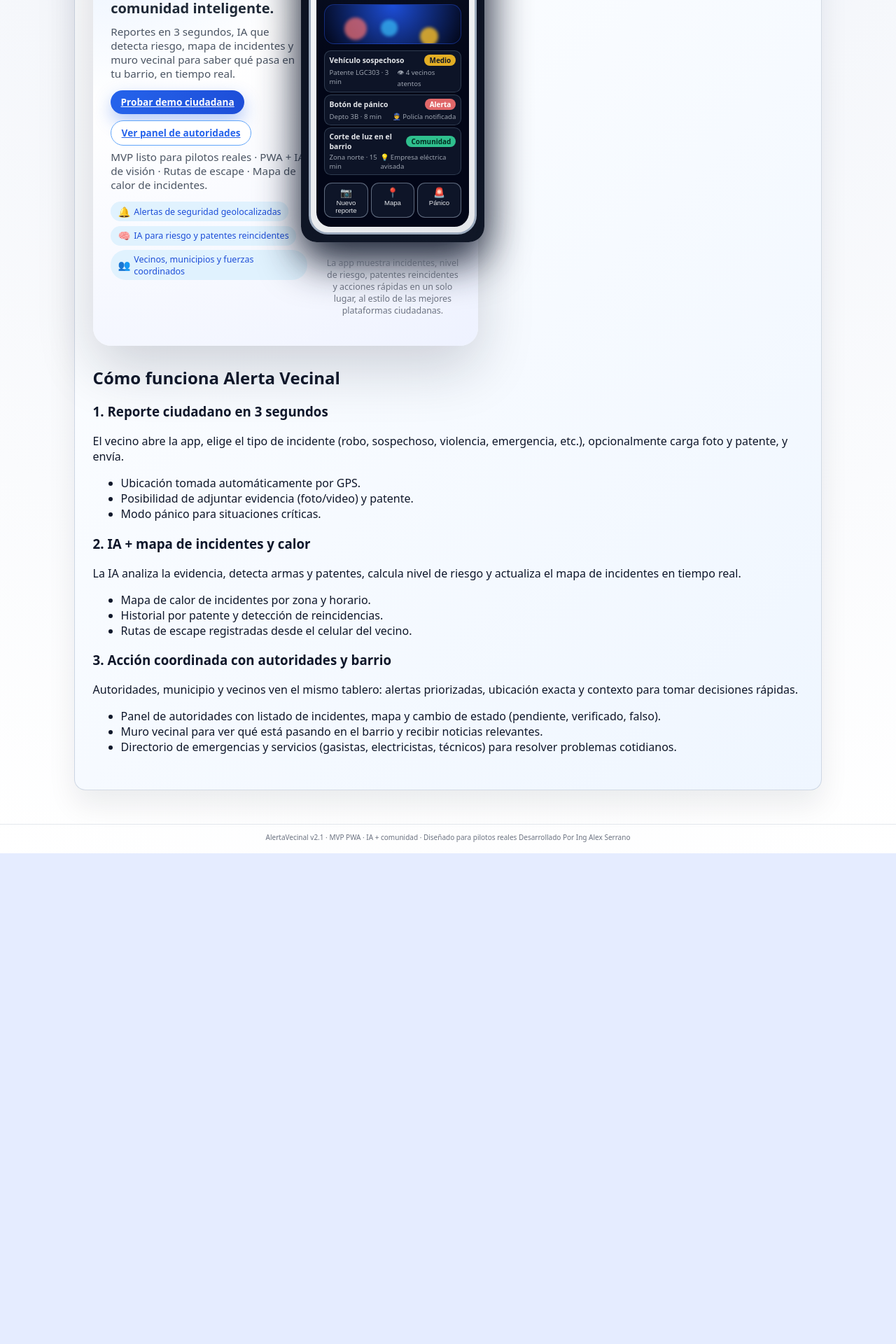
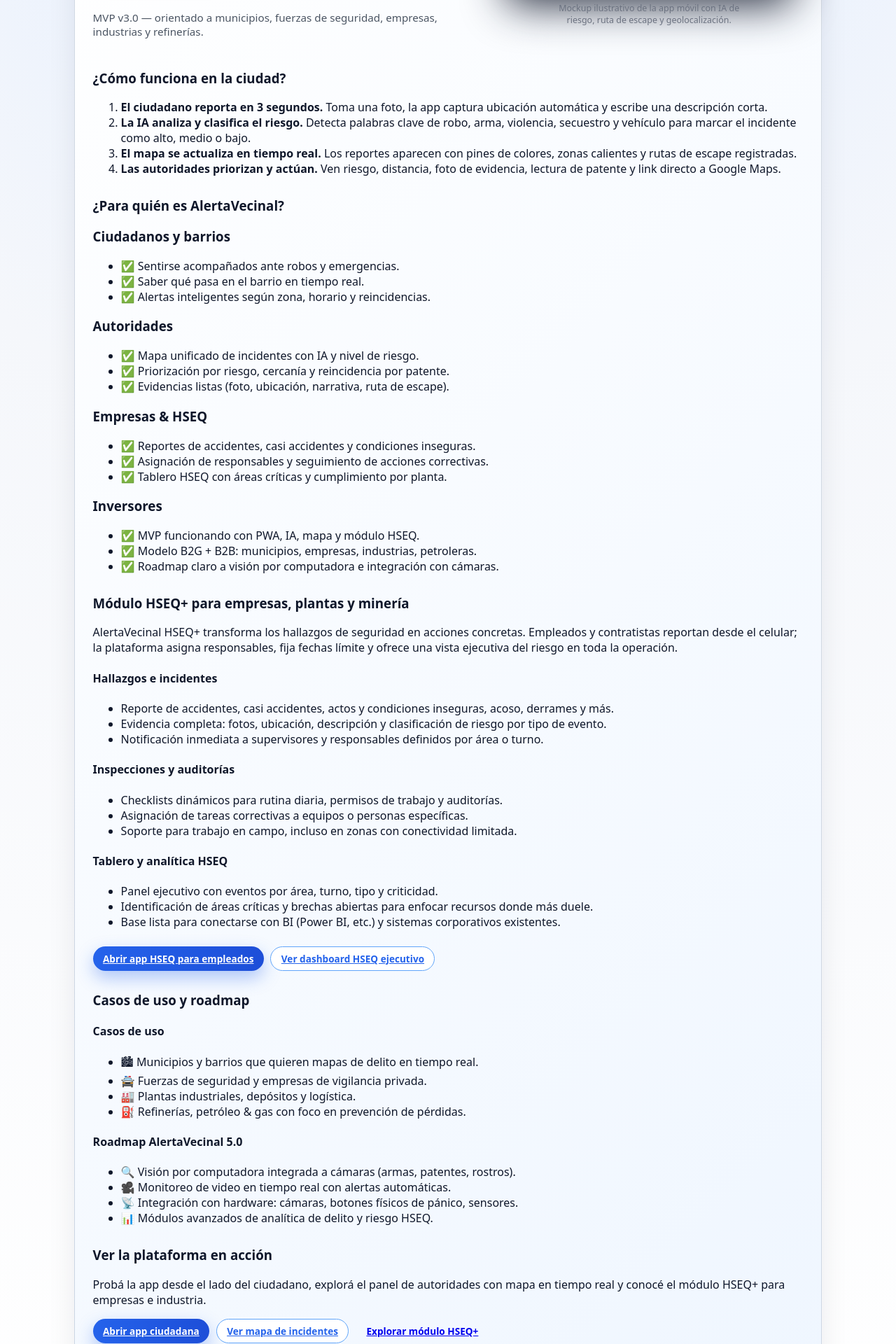
Before and after one commit to serranolash/Alerta_Vecinal_Frontend, a React (Vite) app: page / in a window 1280 px wide. Shown: the part 320-2240 px from the top of the page at 70% size. Before the commit the page ends 1539 px from the top, so only its background shows below. Built offline with nearby package versions, Linux system fonts and the light colour scheme.

Commit message:
Landing mejorada y menú HSEQ: app empleados + dashboard empresas

```diff
--- a/src/App.jsx
+++ b/src/App.jsx
@@ -39,7 +39,11 @@
               <Link to="/admin" className="nav-link">
                 Autoridades
               </Link>
-               {/* 🏭 Nuevo: acceso directo a módulo empresas */}
+               {/* 🏭 Nuevo: botón directo para que empleados reporten HSEQ */}
+              <Link to="/hseq" className="nav-link">
+                HSEQ reportes
+              </Link>
+              {/* 🏭 Nuevo: dashboard ejecutivo para empresas */}
               <Link to="/hseq/dashboard" className="nav-link">
                 HSEQ empresas
               </Link>
--- a/src/components/LandingPage.jsx
+++ b/src/components/LandingPage.jsx
@@ -1,7 +1,6 @@
 // src/components/LandingPage.jsx
 import React from 'react'
 import { Link } from 'react-router-dom'
-import PhoneMock from './PhoneMock'
 
 export default function LandingPage() {
   return (
@@ -9,16 +8,13 @@
       <div className="landing-shell">
         {/* HERO */}
         <section className="landing-hero">
-          <div className="landing-hero-grid">
-            {/* Texto principal */}
           <div className="landing-hero-text">
-              <h1>Alerta Vecinal</h1>
-              <h2>Seguridad vecinal + comunidad inteligente.</h2>
-              <p className="landing-hero-lead">
-                Reportes en 3 segundos, IA que detecta riesgo, mapa de incidentes y muro vecinal
-                para saber qué pasa en tu barrio, en tiempo real.
+            <h1>AlertaVecinal</h1>
+            <h2>La seguridad del futuro, en tu bolsillo y en tu planta.</h2>
+            <p>
+              Reportes en segundos, IA que detecta riesgo, mapa vivo de incidentes y un módulo HSEQ
+              para empresas y plantas industriales.
             </p>
-
             <div className="landing-hero-actions">
               <Link to="/app" className="btn btn-primary">
                 Probar demo ciudadana
@@ -26,92 +22,216 @@
               <Link to="/admin" className="btn btn-outline">
                 Ver panel de autoridades
               </Link>
+              <Link to="/hseq/dashboard" className="btn btn-ghost">
+                Solución empresas HSEQ+
+              </Link>
             </div>
             <p className="landing-hero-note">
-                MVP listo para pilotos reales · PWA + IA de visión · Rutas de escape · Mapa de calor
-                de incidentes.
+              MVP v3.0 — orientado a municipios, fuerzas de seguridad, empresas, industrias y
+              refinerías.
             </p>
+          </div>
 
-              {/* Mini features tipo SoSafe */}
-              <div className="landing-feature-row">
-                <div className="landing-feature-pill">
-                  <span className="pill-icon">🔔</span>
-                  Alertas de seguridad geolocalizadas
-                </div>
-                <div className="landing-feature-pill">
-                  <span className="pill-icon">🧠</span>
-                  IA para riesgo y patentes reincidentes
-                </div>
-                <div className="landing-feature-pill">
-                  <span className="pill-icon">👥</span>
-                  Vecinos, municipios y fuerzas coordinados
+          <div className="landing-hero-mockup">
+            <div className="phone-mockup">
+              <div className="phone-screen">
+                <div className="phone-header">Reporte de emergencia</div>
+                <div className="phone-body">
+                  <div className="phone-map-skeleton" />
+                  <div className="phone-card">
+                    <div className="phone-chip phone-chip-red">Riesgo alto</div>
+                    <p>Dos hombres en moto con arma, robo de celular.</p>
+                    <div className="phone-meta">
+                      <span>⚠ Zona caliente</span>
+                      <span>⏱ Hace 2 min</span>
                     </div>
                   </div>
                 </div>
+              </div>
+            </div>
+            <p className="landing-hero-caption">
+              Mockup ilustrativo de la app móvil con IA de riesgo, ruta de escape y geolocalización.
+            </p>
+          </div>
+        </section>
 
-            {/* Mockup del celular */}
-            <div className="landing-hero-mockup">
-              <PhoneMock />
-              <p className="landing-hero-caption">
-                La app muestra incidentes, nivel de riesgo, patentes reincidentes y acciones
-                rápidas en un solo lugar, al estilo de las mejores plataformas ciudadanas.
-              </p>
+        {/* CÓMO FUNCIONA */}
+        <section className="landing-section">
+          <h3>¿Cómo funciona en la ciudad?</h3>
+          <ol className="landing-howto">
+            <li>
+              <strong>El ciudadano reporta en 3 segundos.</strong> Toma una foto, la app captura
+              ubicación automática y escribe una descripción corta.
+            </li>
+            <li>
+              <strong>La IA analiza y clasifica el riesgo.</strong> Detecta palabras clave de robo,
+              arma, violencia, secuestro y vehículo para marcar el incidente como alto, medio o
+              bajo.
+            </li>
+            <li>
+              <strong>El mapa se actualiza en tiempo real.</strong> Los reportes aparecen con pines
+              de colores, zonas calientes y rutas de escape registradas.
+            </li>
+            <li>
+              <strong>Las autoridades priorizan y actúan.</strong> Ven riesgo, distancia, foto de
+              evidencia, lectura de patente y link directo a Google Maps.
+            </li>
+          </ol>
+        </section>
+
+        {/* PARA QUIÉN ES */}
+        <section className="landing-section">
+          <h3>¿Para quién es AlertaVecinal?</h3>
+          <div className="landing-grid">
+            <div className="landing-card">
+              <h3>Ciudadanos y barrios</h3>
+              <ul>
+                <li>✅ Sentirse acompañados ante robos y emergencias.</li>
+                <li>✅ Saber qué pasa en el barrio en tiempo real.</li>
+                <li>✅ Alertas inteligentes según zona, horario y reincidencias.</li>
+              </ul>
+            </div>
+            <div className="landing-card">
+              <h3>Autoridades</h3>
+              <ul>
+                <li>✅ Mapa unificado de incidentes con IA y nivel de riesgo.</li>
+                <li>✅ Priorización por riesgo, cercanía y reincidencia por patente.</li>
+                <li>✅ Evidencias listas (foto, ubicación, narrativa, ruta de escape).</li>
+              </ul>
+            </div>
+            <div className="landing-card">
+              <h3>Empresas & HSEQ</h3>
+              <ul>
+                <li>✅ Reportes de accidentes, casi accidentes y condiciones inseguras.</li>
+                <li>✅ Asignación de responsables y seguimiento de acciones correctivas.</li>
+                <li>✅ Tablero HSEQ con áreas críticas y cumplimiento por planta.</li>
+              </ul>
+            </div>
+            <div className="landing-card">
+              <h3>Inversores</h3>
+              <ul>
+                <li>✅ MVP funcionando con PWA, IA, mapa y módulo HSEQ.</li>
+                <li>✅ Modelo B2G + B2B: municipios, empresas, industrias, petroleras.</li>
+                <li>✅ Roadmap claro a visión por computadora e integración con cámaras.</li>
+              </ul>
             </div>
           </div>
         </section>
 
-        {/* CÓMO FUNCIONA – 3 PASOS EXPLÍCITOS */}
-        <section className="landing-section">
-          <h2 className="landing-subtitle">Cómo funciona Alerta Vecinal</h2>
-          <div className="landing-section-grid">
-            <article className="landing-card">
-              <h3>1. Reporte ciudadano en 3 segundos</h3>
-              <p>
-                El vecino abre la app, elige el tipo de incidente (robo, sospechoso, violencia,
-                emergencia, etc.), opcionalmente carga foto y patente, y envía.
+        {/* MÓDULO EMPRESAS / HSEQ */}
+        <section className="landing-section landing-section-alt">
+          <h3>Módulo HSEQ+ para empresas, plantas y minería</h3>
+          <p className="landing-intro">
+            AlertaVecinal HSEQ+ transforma los hallazgos de seguridad en acciones concretas. Empleados
+            y contratistas reportan desde el celular; la plataforma asigna responsables, fija fechas
+            límite y ofrece una vista ejecutiva del riesgo en toda la operación.
           </p>
-              <ul>
-                <li>Ubicación tomada automáticamente por GPS.</li>
-                <li>Posibilidad de adjuntar evidencia (foto/video) y patente.</li>
-                <li>Modo pánico para situaciones críticas.</li>
-              </ul>
-            </article>
 
-            <article className="landing-card">
-              <h3>2. IA + mapa de incidentes y calor</h3>
-              <p>
-                La IA analiza la evidencia, detecta armas y patentes, calcula nivel de riesgo y
-                actualiza el mapa de incidentes en tiempo real.
-              </p>
-              <ul>
-                <li>Mapa de calor de incidentes por zona y horario.</li>
-                <li>Historial por patente y detección de reincidencias.</li>
-                <li>Rutas de escape registradas desde el celular del vecino.</li>
-              </ul>
-            </article>
-
-            <article className="landing-card">
-              <h3>3. Acción coordinada con autoridades y barrio</h3>
-              <p>
-                Autoridades, municipio y vecinos ven el mismo tablero: alertas priorizadas,
-                ubicación exacta y contexto para tomar decisiones rápidas.
-              </p>
+          <div className="landing-grid">
+            <div className="landing-card">
+              <h4>Hallazgos e incidentes</h4>
               <ul>
                 <li>
-                  Panel de autoridades con listado de incidentes, mapa y cambio de estado
-                  (pendiente, verificado, falso).
+                  Reporte de accidentes, casi accidentes, actos y condiciones inseguras, acoso,
+                  derrames y más.
                 </li>
                 <li>
-                  Muro vecinal para ver qué está pasando en el barrio y recibir noticias relevantes.
+                  Evidencia completa: fotos, ubicación, descripción y clasificación de riesgo por
+                  tipo de evento.
                 </li>
                 <li>
-                  Directorio de emergencias y servicios (gasistas, electricistas, técnicos) para
-                  resolver problemas cotidianos.
+                  Notificación inmediata a supervisores y responsables definidos por área o turno.
                 </li>
               </ul>
-            </article>
+            </div>
+
+            <div className="landing-card">
+              <h4>Inspecciones y auditorías</h4>
+              <ul>
+                <li>Checklists dinámicos para rutina diaria, permisos de trabajo y auditorías.</li>
+                <li>Asignación de tareas correctivas a equipos o personas específicas.</li>
+                <li>Soporte para trabajo en campo, incluso en zonas con conectividad limitada.</li>
+              </ul>
+            </div>
+
+            <div className="landing-card">
+              <h4>Tablero y analítica HSEQ</h4>
+              <ul>
+                <li>Panel ejecutivo con eventos por área, turno, tipo y criticidad.</li>
+                <li>
+                  Identificación de áreas críticas y brechas abiertas para enfocar recursos donde
+                  más duele.
+                </li>
+                <li>
+                  Base lista para conectarse con BI (Power BI, etc.) y sistemas corporativos
+                  existentes.
+                </li>
+              </ul>
+            </div>
+          </div>
+
+          <div className="landing-hero-actions" style={{ marginTop: '1.5rem' }}>
+            <Link to="/hseq" className="btn btn-primary">
+              Abrir app HSEQ para empleados
+            </Link>
+            <Link to="/hseq/dashboard" className="btn btn-outline">
+              Ver dashboard HSEQ ejecutivo
+            </Link>
           </div>
         </section>
+
+        {/* CASOS DE USO / ROADMAP */}
+        <section className="landing-section">
+          <h3>Casos de uso y roadmap</h3>
+          <div className="landing-grid">
+            <div className="landing-card">
+              <h4>Casos de uso</h4>
+              <ul>
+                <li>🏙 Municipios y barrios que quieren mapas de delito en tiempo real.</li>
+                <li>🚔 Fuerzas de seguridad y empresas de vigilancia privada.</li>
+                <li>🏭 Plantas industriales, depósitos y logística.</li>
+                <li>⛽ Refinerías, petróleo & gas con foco en prevención de pérdidas.</li>
+              </ul>
+            </div>
+            <div className="landing-card">
+              <h4>Roadmap AlertaVecinal 5.0</h4>
+              <ul>
+                <li>🔍 Visión por computadora integrada a cámaras (armas, patentes, rostros).</li>
+                <li>🎥 Monitoreo de video en tiempo real con alertas automáticas.</li>
+                <li>📡 Integración con hardware: cámaras, botones físicos de pánico, sensores.</li>
+                <li>📊 Módulos avanzados de analítica de delito y riesgo HSEQ.</li>
+              </ul>
+            </div>
+          </div>
+        </section>
+
+        {/* DEMO CTA */}
+        <section className="landing-section landing-demo">
+          <h3>Ver la plataforma en acción</h3>
+          <p>
+            Probá la app desde el lado del ciudadano, explorá el panel de autoridades con mapa en
+            tiempo real y conocé el módulo HSEQ+ para empresas e industria.
+          </p>
+          <div className="landing-hero-actions">
+            <Link to="/app" className="btn btn-primary">
+              Abrir app ciudadana
+            </Link>
+            <Link to="/admin/mapa" className="btn btn-outline">
+              Ver mapa de incidentes
+            </Link>
+            <Link to="/hseq/dashboard" className="btn btn-ghost">
+              Explorar módulo HSEQ+
+            </Link>
+          </div>
+        </section>
+
+        {/* FOOTER */}
+        <footer className="landing-footer">
+          <p>
+            AlertaVecinal · MVP v3.0 · IA + geolocalización + HSEQ · Listo para pilotos con
+            municipios, empresas e industria pesada.
+          </p>
+        </footer>
       </div>
     </div>
   )
```
Lines whose indentation alone changed are shown as unchanged.
